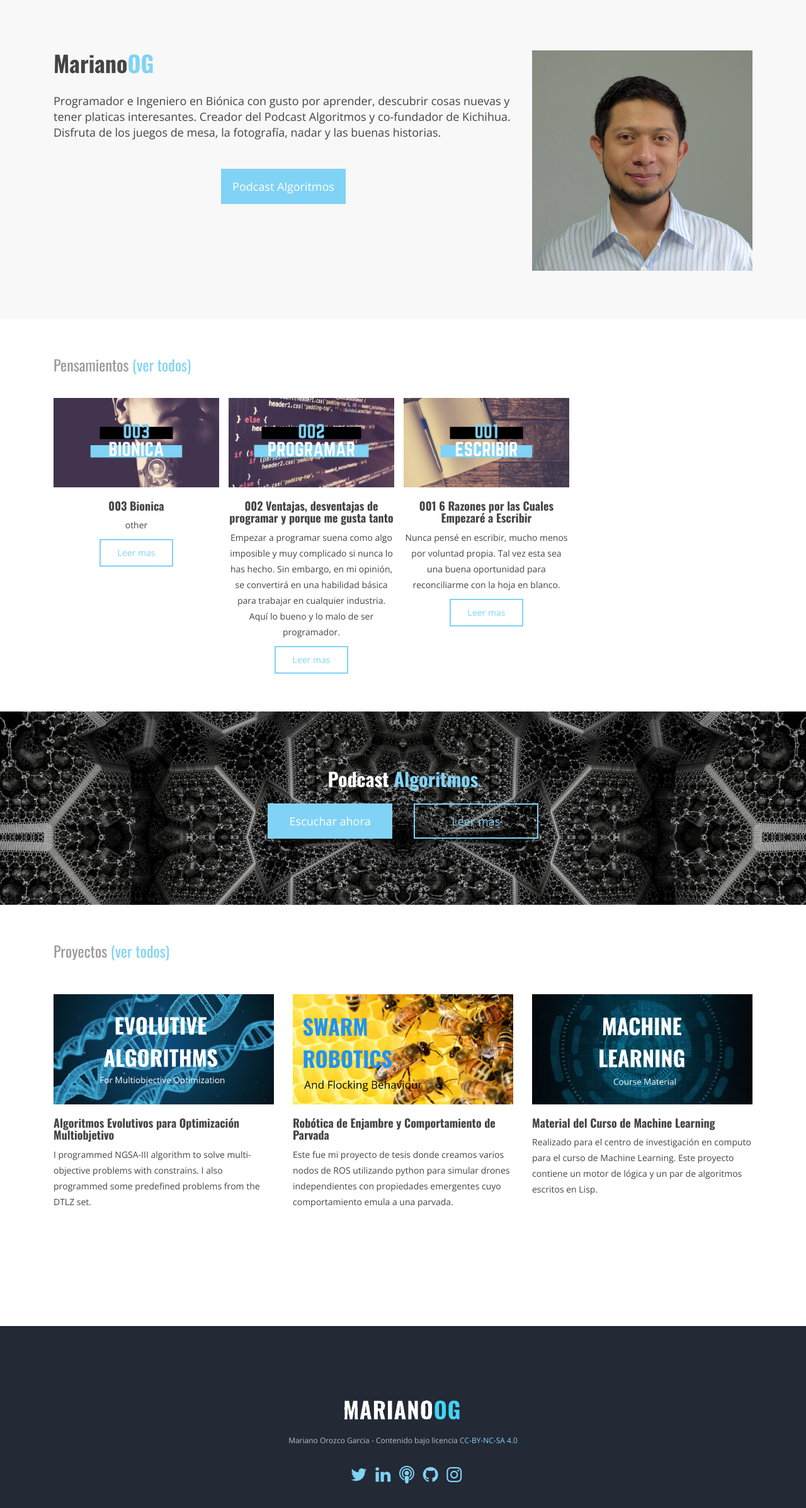
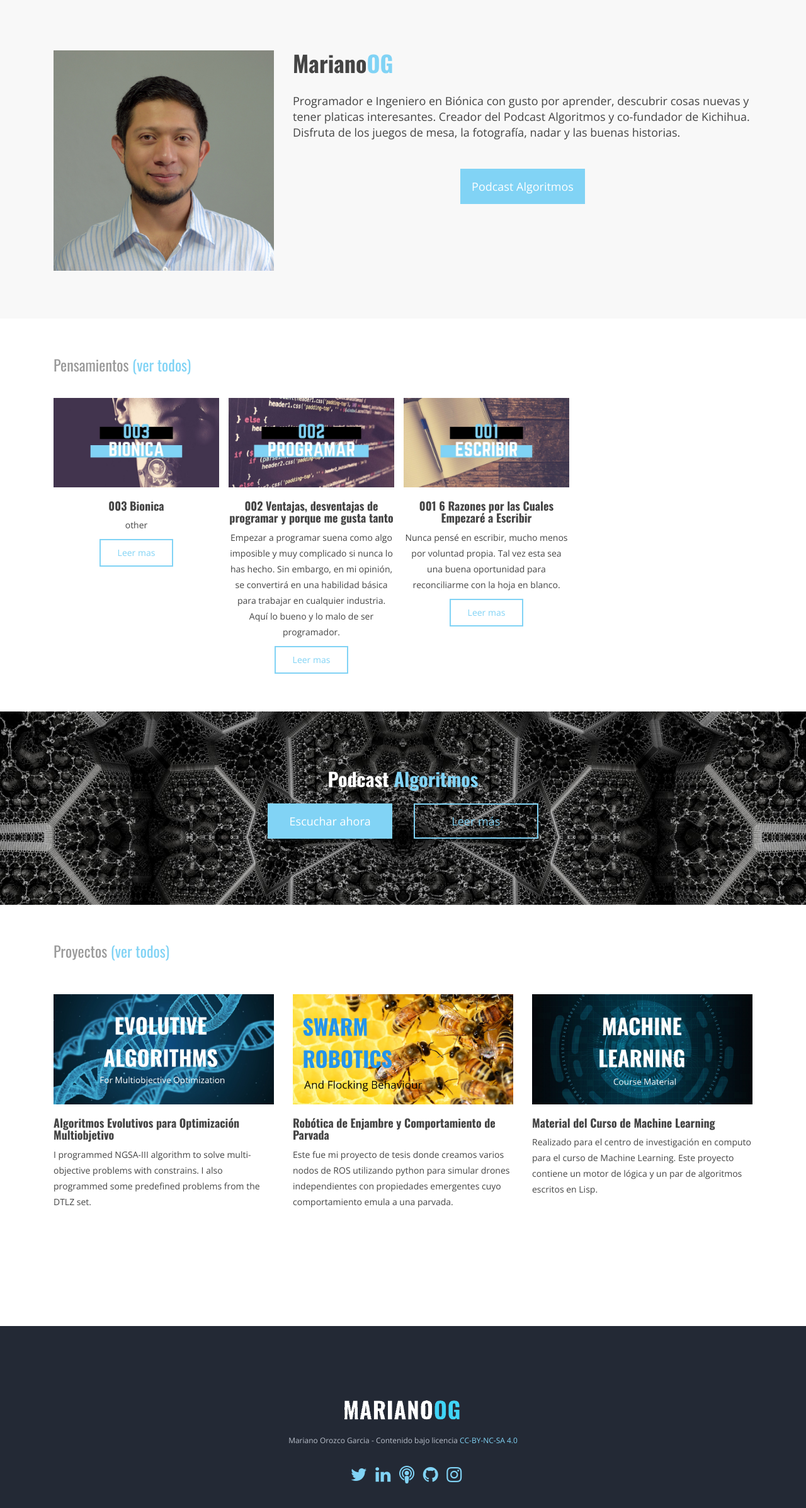
Before and after one commit to MarianoOG/marianoog.github.io, a Jekyll site: the page built from index.html, in a window 1280 px wide. Shown: the top 2395 px of the page at 63% size. Built offline with Jekyll 4.4.1, drawn with Linux system fonts in a browser that asks for light colours.

Commit message:
Exchange foto and title place

```diff
--- a/Pensamientos.html
+++ b/Pensamientos.html
@@ -2,8 +2,6 @@
 layout: page
 title: Pensamientos | MarianoOG
 tagline: Aqui encontrarás pensamientos escritos por Mariano Orozco Garcia.
-author: MarianoOG
-keywords: pensamientos, Mariano Orozco Garcia, marianoog
 canonical: https://marianoog.github.io
 ---
 {% include JB/setup %}
--- a/index.html
+++ b/index.html
@@ -14,6 +13,12 @@ canonical: https://marianoog.github.io
     <div class="container">
       <div class="row">
 
+        <div class="col-xs-12 col-sm-4">
+          <figure>
+            <img src="{{ BASE_PATH }}/assets/images/foto.jpg" alt="Foto de MarianoOG">
+          </figure>
+        </div>
+
         <div class="col-xs-12 col-sm-8">
           <div class="hero-content-v2">
             <h1>Mariano<span class="text-primary">OG</span></h1>
@@ -21,12 +26,6 @@ canonical: https://marianoog.github.io
             <p>{{ site.author.description }}</p>
             <p class="text-center"><a href="{{ BASE_PATH }}/PodcastAlgoritmos" class="page-scroll btn btn-lg btn-default-filled">Podcast Algoritmos</i></a></p>
           </div>
-        </div>
-
-        <div class="col-xs-12 col-sm-4">
-          <figure>
-            <img src="{{ BASE_PATH }}/assets/images/foto.jpg" alt="Foto de Mariano Orozco Garcia">
-          </figure>
         </div>
 
       </div>
```
Also changed, not shown: other parts of index.html (+0 -1 lines).
